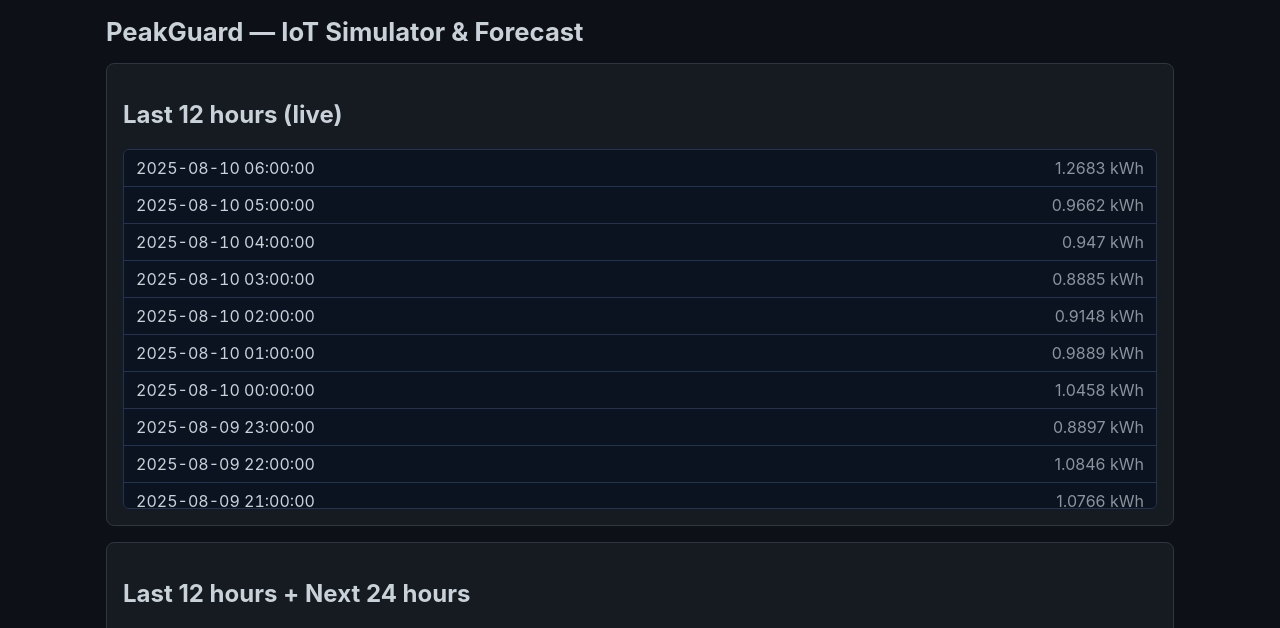
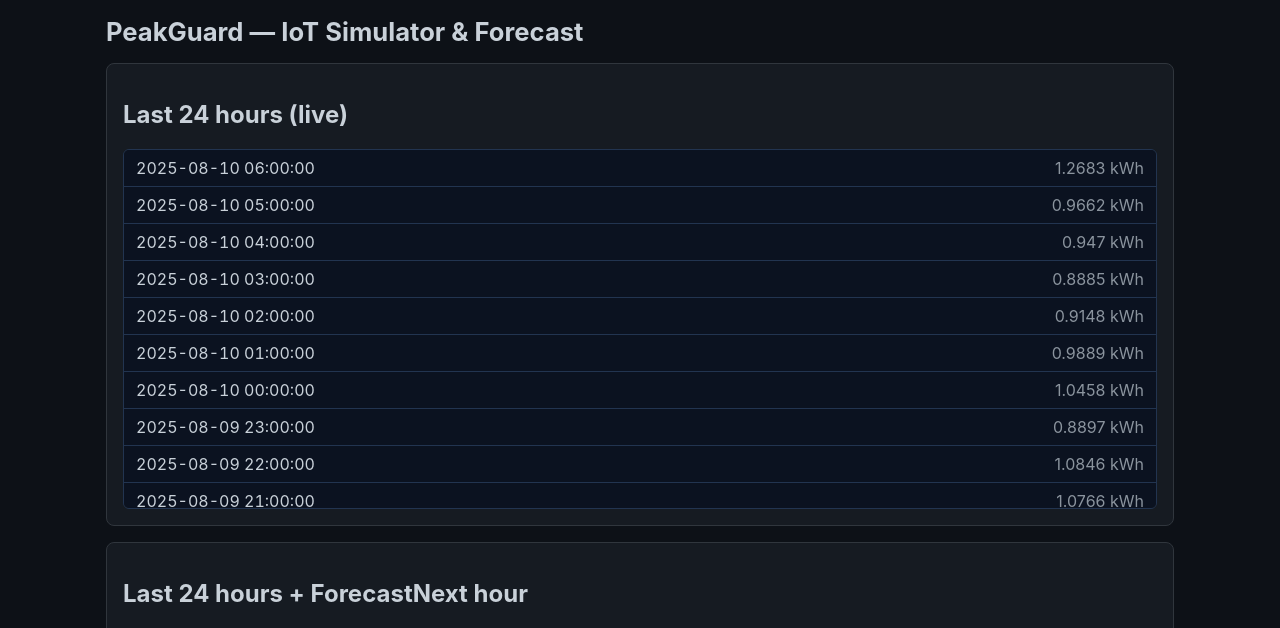
Before and after one commit to afscomercial/peakguard, a FastAPI app: page / in a window 1280 px wide. Shown: the top 628 px of the page. Run offline with FastAPI, Linux system fonts and the light colour scheme; data that the repository does not hold is empty; some libraries are stand-ins or nearby versions.

Commit message:
update titles

```diff
--- a/templates/index.html
+++ b/templates/index.html
@@ -13,12 +13,12 @@
     <h1>PeakGuard — IoT Simulator & Forecast</h1>
 
     <section class="panel">
-      <h2>Last 12 hours (live)</h2>
+      <h2>Last 24 hours (live)</h2>
       <ul id="live-list"></ul>
     </section>
 
     <section class="panel">
-      <h2>Last 12 hours + Next 24 hours</h2>
+      <h2>Last 24 hours + ForecastNext hour</h2>
       <div id="forecast-plot" class="plot"></div>
     </section>
   </div>
```
